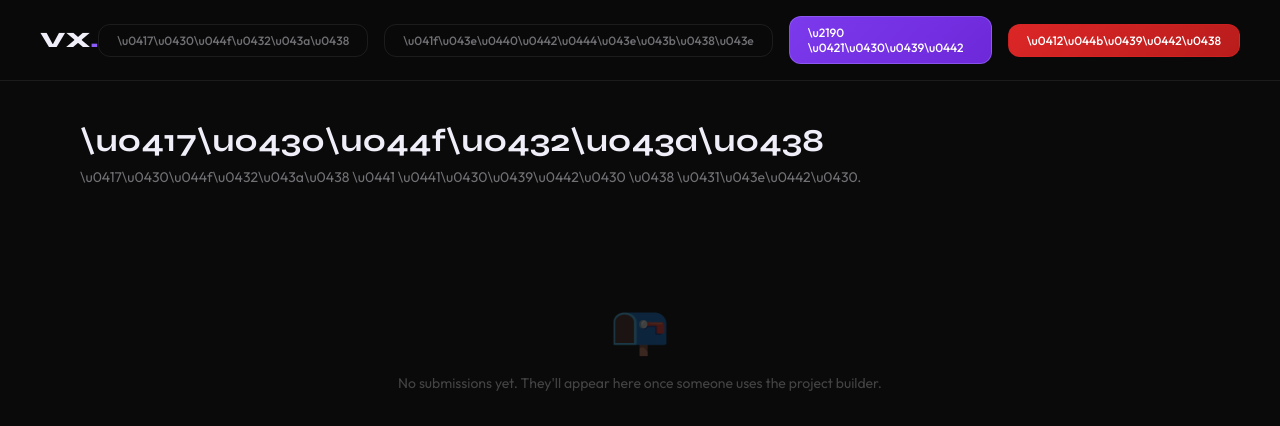
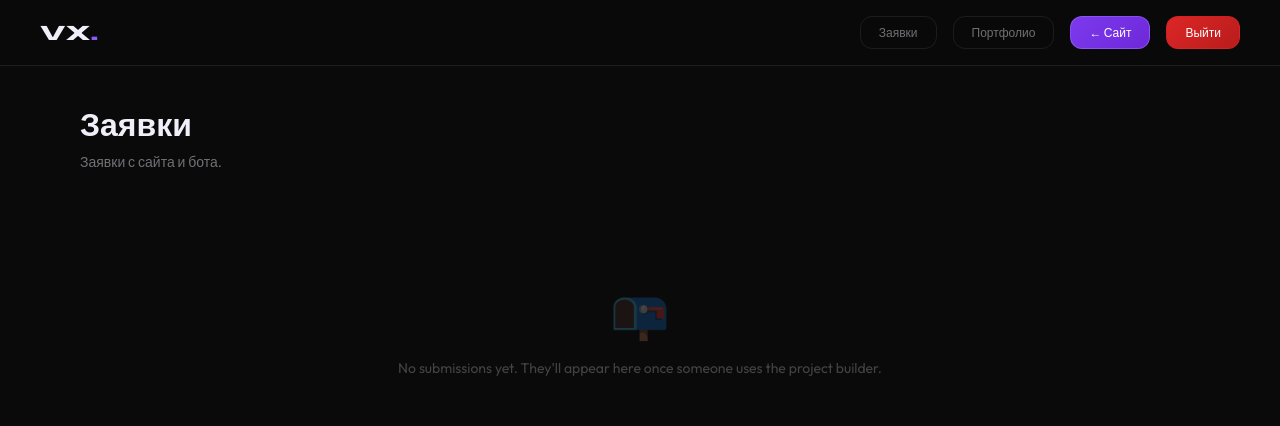
Before and after one commit to maxxmoto/vexio, a Python web app: template templates/admin.html in a window 1280 px wide. Shown: the top 426 px of the page. Run offline with Jinja, Linux system fonts and the light colour scheme; the template is opened without the code that fills it, so the values that code supplies are empty.

Commit message:
Fix unicode escapes to actual Cyrillic in admin.html

```diff
--- a/templates/admin.html
+++ b/templates/admin.html
@@ -112,40 +112,40 @@
         <div class="admin-nav">
             <div class="logo">VX<span>.</span></div>
             <div class="nav-right">
-                <a href="{{ url_for('admin_dashboard') }}" class="btn-primary btn-outline" style="padding:8px 18px;font-size:12px;">\u0417\u0430\u044f\u0432\u043a\u0438</a>
-                <a href="{{ url_for('admin_portfolio') }}" class="btn-primary btn-outline" style="padding:8px 18px;font-size:12px;">\u041f\u043e\u0440\u0442\u0444\u043e\u043b\u0438\u043e</a>
-                <a href="{{ url_for('index') }}" class="btn-primary" style="padding:8px 18px;font-size:12px;">\u2190 \u0421\u0430\u0439\u0442</a>
-                <a href="{{ url_for('admin_logout') }}" class="btn-primary btn-danger" style="padding:8px 18px;font-size:12px;">\u0412\u044b\u0439\u0442\u0438</a>
+                <a href="{{ url_for('admin_dashboard') }}" class="btn-primary btn-outline" style="padding:8px 18px;font-size:12px;">Заявки</a>
+                <a href="{{ url_for('admin_portfolio') }}" class="btn-primary btn-outline" style="padding:8px 18px;font-size:12px;">Портфолио</a>
+                <a href="{{ url_for('index') }}" class="btn-primary" style="padding:8px 18px;font-size:12px;">← Сайт</a>
+                <a href="{{ url_for('admin_logout') }}" class="btn-primary btn-danger" style="padding:8px 18px;font-size:12px;">Выйти</a>
             </div>
         </div>
         <div class="admin-content">
             {% if page == 'portfolio' %}
-            <h2>\u041f\u043e\u0440\u0442\u0444\u043e\u043b\u0438\u043e</h2>
-            <div class="desc">\u041f\u0440\u043e\u0435\u043a\u0442\u044b \u0434\u043b\u044f \u0431\u043e\u0442\u0430. \u041a\u0430\u0440\u0442\u0438\u043d\u043a\u0438 \u0430\u0432\u0442\u043e\u043c\u0430\u0442\u0438\u0447\u0435\u0441\u043a\u0438 \u0437\u0430\u0433\u0440\u0443\u0436\u0430\u044e\u0442\u0441\u044f \u043d\u0430 Telegra.ph.</div>
+            <h2>Портфолио</h2>
+            <div class="desc">Проекты для бота. Картинки автоматически загружаются на Telegra.ph.</div>
 
             <form method="POST" enctype="multipart/form-data" style="background:var(--surface);border:1px solid var(--border);border-radius:16px;padding:24px;margin-bottom:32px;">
                 <div style="display:grid;grid-template-columns:1fr 1fr;gap:16px;margin-bottom:16px;">
                     <div>
-                        <label style="display:block;font-size:12px;color:var(--text-dim);margin-bottom:6px;font-family:var(--font-mono);text-transform:uppercase;letter-spacing:0.1em;">\u041a\u0430\u0442\u0435\u0433\u043e\u0440\u0438\u044f</label>
+                        <label style="display:block;font-size:12px;color:var(--text-dim);margin-bottom:6px;font-family:var(--font-mono);text-transform:uppercase;letter-spacing:0.1em;">Категория</label>
                         <select name="category" required style="width:100%;padding:12px 16px;background:rgba(255,255,255,0.04);border:1px solid var(--border);border-radius:10px;color:var(--text);font-family:var(--font-body);font-size:15px;outline:none;">
-                            <option value="\u0421\u0430\u0439\u0442\u044b">\u0421\u0430\u0439\u0442\u044b</option>
-                            <option value="\u0411\u043e\u0442\u044b">\u0411\u043e\u0442\u044b</option>
+                            <option value="Сайты">Сайты</option>
+                            <option value="Боты">Боты</option>
                         </select>
                     </div>
                     <div>
-                        <label style="display:block;font-size:12px;color:var(--text-dim);margin-bottom:6px;font-family:var(--font-mono);text-transform:uppercase;letter-spacing:0.1em;">\u041d\u0430\u0437\u0432\u0430\u043d\u0438\u0435</label>
+                        <label style="display:block;font-size:12px;color:var(--text-dim);margin-bottom:6px;font-family:var(--font-mono);text-transform:uppercase;letter-spacing:0.1em;">Название</label>
                         <input type="text" name="name" required placeholder="MaxxMoto" style="width:100%;padding:12px 16px;background:rgba(255,255,255,0.04);border:1px solid var(--border);border-radius:10px;color:var(--text);font-family:var(--font-body);font-size:15px;outline:none;">
                     </div>
                 </div>
                 <div style="margin-bottom:16px;">
-                    <label style="display:block;font-size:12px;color:var(--text-dim);margin-bottom:6px;font-family:var(--font-mono);text-transform:uppercase;letter-spacing:0.1em;">\u041e\u043f\u0438\u0441\u0430\u043d\u0438\u0435</label>
-                    <textarea name="description" rows="2" placeholder="\u041e\u043d\u043b\u0430\u0439\u043d-\u0432\u0438\u0442\u0440\u0438\u043d\u0430 \u043c\u043e\u0442\u043e\u0446\u0438\u043a\u043b\u043e\u0432 \u0441 \u043a\u0430\u0442\u0430\u043b\u043e\u0433\u043e\u043c \u0438 \u0437\u0430\u044f\u0432\u043a\u0430\u043c\u0438" style="width:100%;padding:12px 16px;background:rgba(255,255,255,0.04);border:1px solid var(--border);border-radius:10px;color:var(--text);font-family:var(--font-body);font-size:14px;outline:none;resize:vertical;"></textarea>
+                    <label style="display:block;font-size:12px;color:var(--text-dim);margin-bottom:6px;font-family:var(--font-mono);text-transform:uppercase;letter-spacing:0.1em;">Описание</label>
+                    <textarea name="description" rows="2" placeholder="Онлайн-витрина мотоциклов с каталогом и заявками" style="width:100%;padding:12px 16px;background:rgba(255,255,255,0.04);border:1px solid var(--border);border-radius:10px;color:var(--text);font-family:var(--font-body);font-size:14px;outline:none;resize:vertical;"></textarea>
                 </div>
                 <div style="margin-bottom:16px;">
-                    <label style="display:block;font-size:12px;color:var(--text-dim);margin-bottom:6px;font-family:var(--font-mono);text-transform:uppercase;letter-spacing:0.1em;">\u0418\u0437\u043e\u0431\u0440\u0430\u0436\u0435\u043d\u0438\u0435</label>
+                    <label style="display:block;font-size:12px;color:var(--text-dim);margin-bottom:6px;font-family:var(--font-mono);text-transform:uppercase;letter-spacing:0.1em;">Изображение</label>
                     <input type="file" name="image" accept="image/*" style="color:var(--text-dim);font-size:13px;">
                 </div>
-                <button type="submit" class="btn-primary">+ \u0414\u043e\u0431\u0430\u0432\u0438\u0442\u044c</button>
+                <button type="submit" class="btn-primary">+ Добавить</button>
             </form>
 
             {% if portfolio %}
@@ -162,7 +162,7 @@
                         </div>
                         <p style="font-size:13px;color:var(--text-dim);margin-bottom:12px;">{{ p.description }}</p>
                         <form method="POST" action="{{ url_for('delete_portfolio_item', item_id=p.id) }}" style="display:inline;">
-                            <button type="submit" class="btn-primary btn-sm btn-danger" onclick="return confirm('\u0423\u0434\u0430\u043b\u0438\u0442\u044c?')">\u2715 \u0423\u0434\u0430\u043b\u0438\u0442\u044c</button>
+                            <button type="submit" class="btn-primary btn-sm btn-danger" onclick="return confirm('Удалить?')">✕ Удалить</button>
                         </form>
                     </div>
                 </div>
@@ -170,13 +170,13 @@
             </div>
             {% else %}
             <div class="empty-state">
-                <div class="icon">\U0001F4C1</div>
-                <p>\u041f\u043e\u0440\u0442\u0444\u043e\u043b\u0438\u043e \u043f\u0443\u0441\u0442\u043e. \u0414\u043e\u0431\u0430\u0432\u044c\u0442\u0435 \u043f\u0435\u0440\u0432\u044b\u0439 \u043f\u0440\u043e\u0435\u043a\u0442.</p>
+                <div class="icon">📁</div>
+                <p>Портфолио пусто. Добавьте первый проект.</p>
             </div>
             {% endif %}
             {% else %}
-            <h2>\u0417\u0430\u044f\u0432\u043a\u0438</h2>
-            <div class="desc">\u0417\u0430\u044f\u0432\u043a\u0438 \u0441 \u0441\u0430\u0439\u0442\u0430 \u0438 \u0431\u043e\u0442\u0430.</div>
+            <h2>Заявки</h2>
+            <div class="desc">Заявки с сайта и бота.</div>
             {% if submissions %}
             <div class="submissions-grid">
                 {% for s in submissions %}
```
